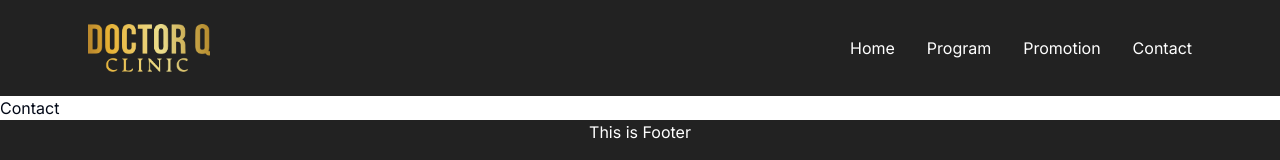
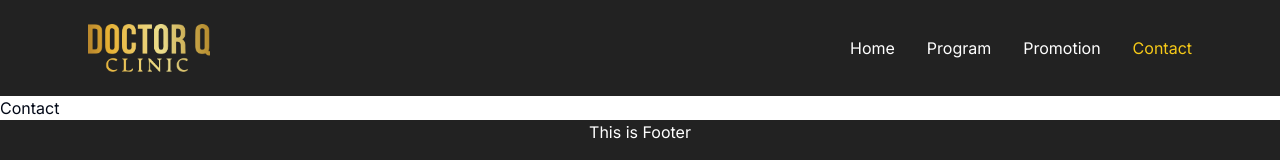
Before and after one commit to siwakorn-chantawat/doctorq, a Next.js app: page /contact in a window 1280 px wide. Shown: the top 160 px of the page. Built offline with nearby package versions, Linux system fonts and the light colour scheme.

Commit message:
finish active navbar

```diff
--- a/components/Hero.tsx
+++ b/components/Hero.tsx
@@ -1,13 +1,17 @@
 import hero from "@/public/hero.png";
 import Image from "next/image";
+import { AspectRatio } from "./ui/aspect-ratio";
 function Hero() {
   return (
     <header>
-      <Image
-        src={hero}
-        alt="hero image"
-        className="md:h-96 w-full object-cover"
-      />
+      <AspectRatio ratio={16 / 9}>
+        <Image
+          priority
+          src={hero}
+          alt="hero image"
+          className="md:h-96 w-full object-cover"
+        />
+      </AspectRatio>
     </header>
   );
 }
--- a/components/Navbar.tsx
+++ b/components/Navbar.tsx
@@ -6,65 +6,67 @@ import Image from "next/image";
 import logo from "@/public/doctorq-logo2.png";
 import { SideBar, SideBarItem } from "./SideBar";
 import { GiHamburgerMenu } from "react-icons/gi";
-import { AiTwotoneFund } from "react-icons/ai";
-import { FaPhone } from "react-icons/fa6";
-import { IoIosPricetag } from "react-icons/io";
-import { MdHome } from "react-icons/md";
+import { links } from "@/lib/data";
+import Link from "next/link";
+import { usePathname } from "next/navigation";
 
 const Navbar = () => {
+  const pathname = usePathname();
   const [isTabOpen, setIsTabOpen] = useState(false);
+  const [activePage, setActivePage] = useState("");
 
-  const handleMenuClick = () => {
+  const toggleSidebar = () => {
     setIsTabOpen(!isTabOpen);
   };
 
   return (
     <>
-      <nav className="z-10 w-full bg-primary relative">
+      <nav className="sticky z-10 w-full bg-primary">
         <div className="md:mx-16 flex text-white items-center justify-between p-6">
           <a href="/">
             <Image
               src={logo}
               alt="Logo"
               className="w-full h-12 object-contain"
+              priority
             />
           </a>
           <button
             className="md:hidden mr-2 w-10 h-10"
-            onClick={() => handleMenuClick()}
+            onClick={() => toggleSidebar()}
           >
             <GiHamburgerMenu className="text-3xl" />
           </button>
 
           <SideBar isTabOpen={isTabOpen} setIsTabOpen={setIsTabOpen}>
-            <SideBarItem icon={<MdHome />} text="Home" path="/" />
-            <SideBarItem
-              icon={<AiTwotoneFund />}
-              text="Program"
-              path="/program"
-            />
-            <SideBarItem
-              icon={<IoIosPricetag />}
-              text="Promotion"
-              path="/promotion"
-            />
-            <SideBarItem icon={<FaPhone />} text="Contact" path="/contact" />
+            {links.map((link) => (
+              <SideBarItem
+                key={link.path}
+                icon={link.icon}
+                path={link.path}
+                text={link.name}
+                setIsTabOpen={setIsTabOpen}
+              />
+            ))}
           </SideBar>
 
-          <div className="hidden md:flex gap-8 text-base">
-            <span>
-              <a href="/">Home</a>
-            </span>
-            <span>
-              <a href="/program">Program</a>
-            </span>
-            <span>
-              <a href="/promotion">Promotion</a>
-            </span>
-            <span>
-              <a href="/contact">Contact</a>
-            </span>
-          </div>
+          <ul className="hidden md:flex gap-8 text-base">
+            {links.map((link) => (
+              <li key={link.path}>
+                <Link
+                  href={link.path}
+                  className={`${
+                    link.path === pathname ? "text-secondary" : undefined
+                  }`}
+                  onClick={() => {
+                    setActivePage(link.name);
+                  }}
+                >
+                  {link.name}
+                </Link>
+              </li>
+            ))}
+          </ul>
         </div>
       </nav>
     </>
--- a/components/SideBar.tsx
+++ b/components/SideBar.tsx
@@ -1,7 +1,9 @@
-import React, { ReactNode, useState, useContext, createContext } from "react";
+import React, { ReactNode } from "react";
 import Image from "next/image";
 import logo from "@/public/doctorq-logo2.png";
 import { GiHamburgerMenu } from "react-icons/gi";
+import Link from "next/link";
+import { usePathname } from "next/navigation";
 
 type SideBarProps = {
   children: ReactNode;
@@ -13,6 +15,7 @@ type SideBarItemProps = {
   icon: any;
   text: string;
   path: string;
+  setIsTabOpen: (active: boolean) => void;
 };
 
 export const SideBar = ({
@@ -35,6 +38,7 @@ export const SideBar = ({
             <GiHamburgerMenu className="text-3xl" />
           </button>
           <Image
+            priority
             src={logo}
             alt="logo"
             className={`overflow-hidden transition-all ${
@@ -49,17 +53,29 @@ export const SideBar = ({
   );
 };
 
-export const SideBarItem = ({ icon, text, path }: SideBarItemProps) => {
+export const SideBarItem = ({
+  icon,
+  text,
+  path,
+  setIsTabOpen,
+}: SideBarItemProps) => {
+  const pathname = usePathname();
+
   return (
-    <a href={path}>
+    <Link href={path} onClick={() => setIsTabOpen(false)}>
       <li
         className={`relative flex items-center py-6 px-3 my-1
-    font-bold text-2xl rounded-md cursor-pointer
-    transition-colors`}
+    font-semibold text-2xl rounded-md cursor-pointer
+    transition-colors
+    `}
       >
         {icon}
-        <span className="ml-3">{text}</span>
+        <span
+          className={`ml-3 ${path === pathname ? "text-secondary" : undefined}`}
+        >
+          {text}
+        </span>
       </li>
-    </a>
+    </Link>
   );
 };
```
